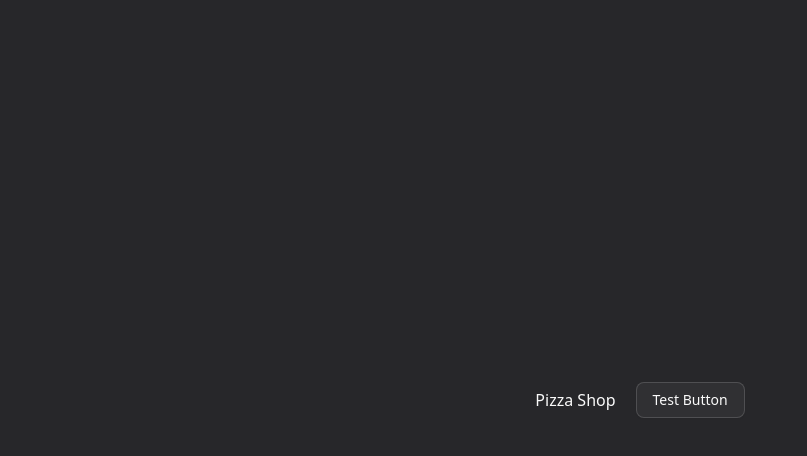
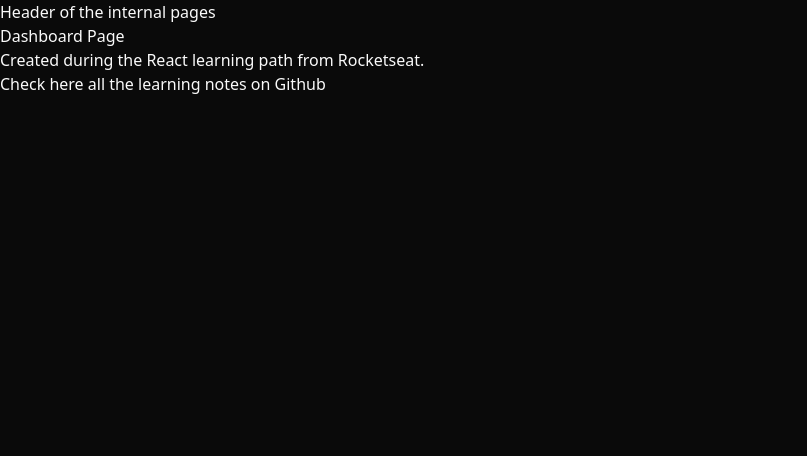
Before and after one commit to joaolavelino/07-pizza-shop, a React (Vite) app: page / in a window 1280 px wide. Shown: the top 456 px of the page, without its empty margins (0-807 px from the left). Built offline with nearby package versions, Linux system fonts and the light colour scheme.

Commit message:
router with layouts

```diff
--- a/package.json
+++ b/package.json
@@ -14,9 +14,13 @@
     "@tailwindcss/vite": "^4.1.11",
     "class-variance-authority": "^0.7.1",
     "clsx": "^2.1.1",
+    "localforage": "^1.10.0",
     "lucide-react": "^0.525.0",
+    "match-sorter": "^8.0.3",
     "react": "^19.1.0",
     "react-dom": "^19.1.0",
+    "react-router-dom": "^7.6.3",
+    "sort-by": "^0.0.2",
     "tailwind-merge": "^3.3.1",
     "tailwindcss": "^4.1.11"
   },
--- a/src/App.tsx
+++ b/src/App.tsx
@@ -1,13 +1,11 @@
-import { Button } from './components/ui/button'
+import { RouterProvider } from 'react-router-dom'
+import { router } from './Router'
 import { ThemeProvider } from './styles/themeProvider'
 
 function App() {
   return (
     <ThemeProvider defaultTheme="dark" storageKey="vite-ui-theme">
-      <div className="flex h-screen items-center justify-center gap-5 bg-zinc-800">
-        <h1>Pizza Shop </h1>
-        <Button variant={'outline'}>Test Button</Button>
-      </div>
+      <RouterProvider router={router} />
     </ThemeProvider>
   )
 }
--- /dev/null
+++ b/src/Router.tsx
@@ -0,0 +1,18 @@
+import { createBrowserRouter } from 'react-router-dom'
+import { DashboardPage } from './pages/app/DashboardPage'
+import { SignInPage } from './pages/auth/SignInPage'
+import { AppLayout } from './pages/_layout/AppLayout'
+import { AuthLayout } from './pages/_layout/AuthLayout'
+
+export const router = createBrowserRouter([
+  {
+    path: '/',
+    element: <AppLayout />,
+    children: [{ path: '/', element: <DashboardPage /> }],
+  },
+  {
+    path: '/',
+    element: <AuthLayout />,
+    children: [{ path: '/sign-in', element: <SignInPage /> }],
+  },
+])
--- /dev/null
+++ b/src/pages/_layout/AppLayout.tsx
@@ -0,0 +1,22 @@
+import { Outlet } from 'react-router-dom'
+
+export interface AppLayoutProps {}
+
+export const AppLayout: React.FC<AppLayoutProps> = () => {
+  return (
+    <>
+      <header>
+        <h1>Header of the internal pages</h1>
+      </header>
+      <main>
+        <Outlet />
+      </main>
+      <footer>
+        <p>Created during the React learning path from Rocketseat. </p>
+        <a href="https://github.com/joaolavelino/06-ingite-github-blog/issues">
+          Check here all the learning notes on Github
+        </a>
+      </footer>
+    </>
+  )
+}
--- /dev/null
+++ b/src/pages/_layout/AuthLayout.tsx
@@ -0,0 +1,22 @@
+import { Outlet } from 'react-router-dom'
+
+export interface AuthLayoutProps {}
+
+export const AuthLayout: React.FC<AuthLayoutProps> = () => {
+  return (
+    <>
+      <header>
+        <h1>Header of the authorization pages</h1>
+      </header>
+      <main>
+        <Outlet />
+      </main>
+      <footer>
+        <p>Created during the React learning path from Rocketseat. </p>
+        <a href="https://github.com/joaolavelino/06-ingite-github-blog/issues">
+          Check here all the learning notes on Github
+        </a>
+      </footer>
+    </>
+  )
+}
--- /dev/null
+++ b/src/pages/app/DashboardPage.tsx
@@ -0,0 +1,5 @@
+export interface DashboardPageProps {}
+
+export const DashboardPage: React.FC<DashboardPageProps> = () => {
+  return <h1>Dashboard Page</h1>
+}
--- /dev/null
+++ b/src/pages/auth/SignInPage.tsx
@@ -0,0 +1,5 @@
+export interface SignInPageProps {}
+
+export const SignInPage: React.FC<SignInPageProps> = () => {
+  return <h1>Sign-in Page</h1>
+}
```
Also changed, not shown: 1 other file (tests, documents, lock files or other folders).
